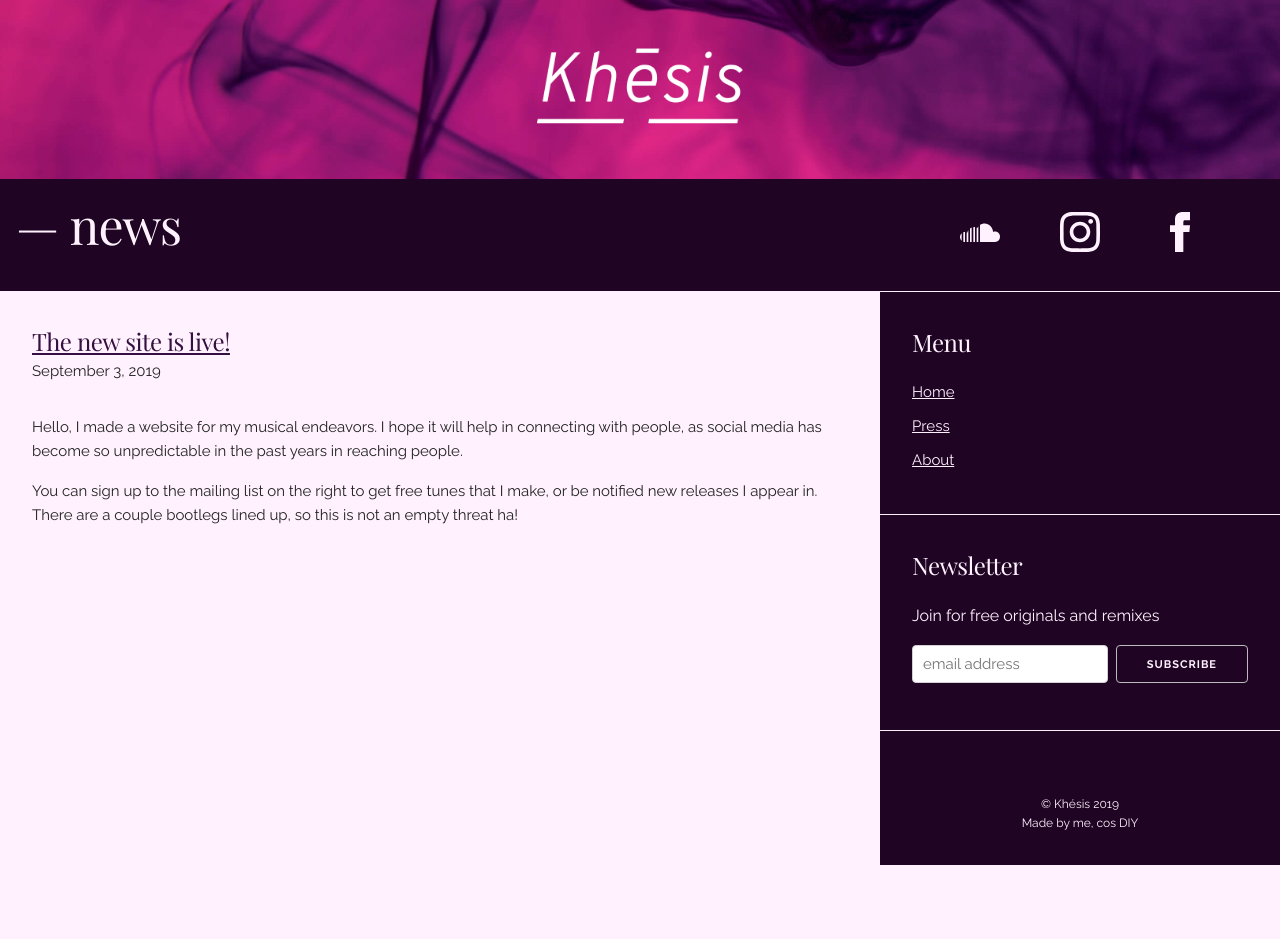
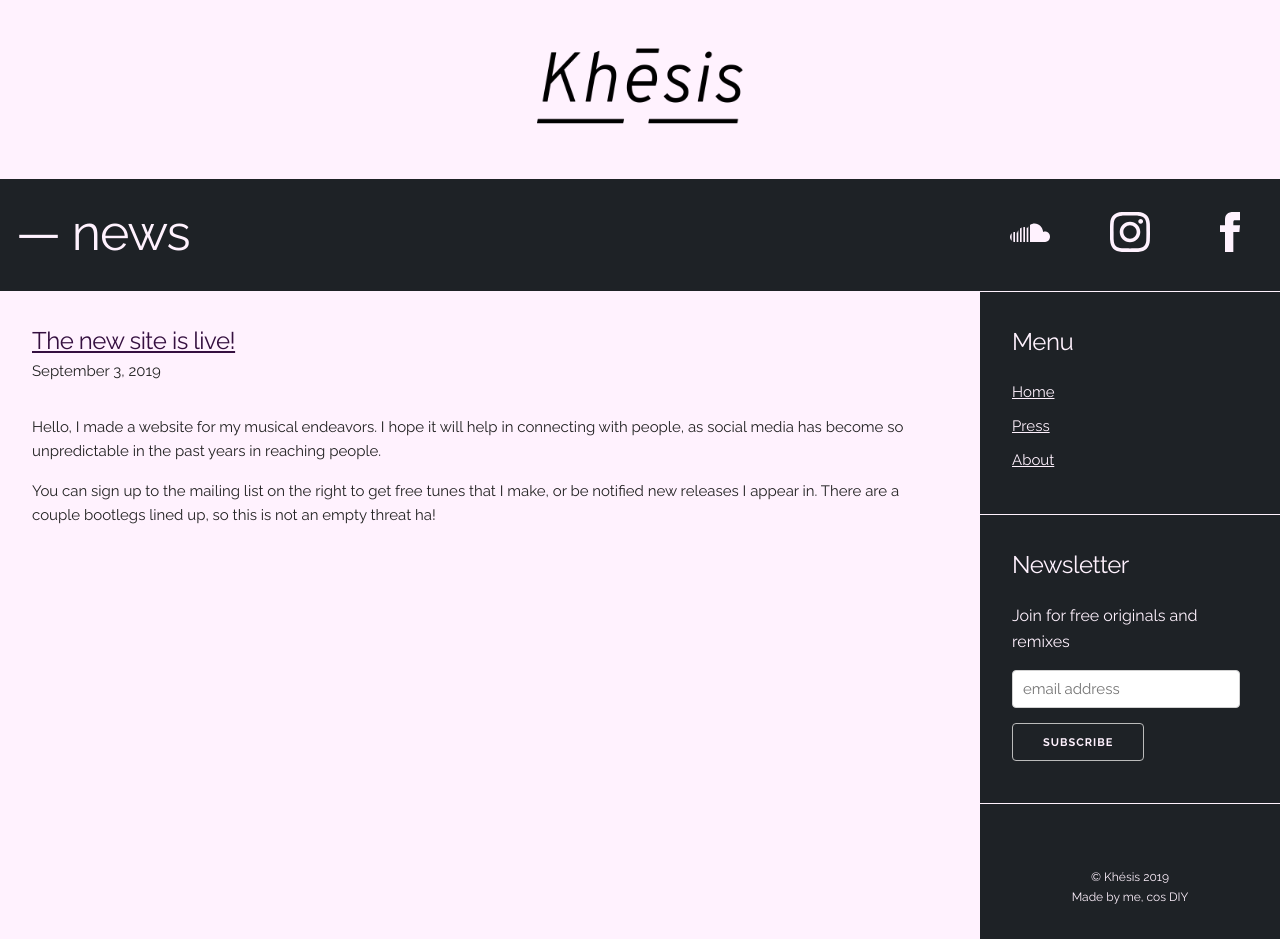
Before and after one commit to balinthaller/khesis, a Jekyll site: the page built from index.md, in a window 1280 px wide. Built offline with Jekyll 4.4.1, drawn with Linux system fonts in a browser that asks for light colours; before the commit the page ends 900 px from its top, so only the background shows below that.

Commit message:
get rid of header image and change colours

```diff
--- a/_includes/header.html
+++ b/_includes/header.html
@@ -1,3 +1,3 @@
 <header>
-    <a href="/" class="site-logo"><img alt="Khésis" src="{% link /assets/logo_white.png %}"/></a>
+    <a href="/" class="site-logo"><img alt="Khésis" src="{% link /assets/logo_black.png %}"/></a>
 </header>
--- a/_sass/base/_variables.scss
+++ b/_sass/base/_variables.scss
@@ -12,7 +12,7 @@ $bp-larger-than-desktophd : "min-width: 1200px" !default;
 // Colors
 //$light-grey: #efe2e3 !default;
 //$dark-grey: #181818 !default;
-$dark-grey: #1f0523 !default;
+$dark-grey: #1e2226 !default;
 $light-grey: #fff2fe !default;
 $primary-color: #33c3f0 !default;
 $secondary-color: #351040;
--- a/_sass/main.scss
+++ b/_sass/main.scss
@@ -28,12 +28,8 @@ p {
   margin-bottom: 16px;
 }
 
-h1, h2, h3, h4, h5, h6 {
-  font-family: 'Playfair Display', serif;
-}
-
 header {
-  background-image: url("/assets/header-img.jpg");
+  //background-image: url("/assets/header-img.jpg");
   background-repeat: no-repeat;
   background-size: cover;
   background-position: center;
@@ -68,8 +64,8 @@ header {
 
 .main-sidebar {
   background-color: $dark-grey;
-  width: 400px;
-  min-width: 400px;
+  width: 300px;
+  min-width: 300px;
 
   @include sm {
     width: 100%;
@@ -201,15 +197,19 @@ header {
   flex-direction: row;
   height: 112px;
 
+  h1 {
+    margin-bottom: 4px;
+  }
+
   h1::before {
     content: '— ';
   }
 
   @include sm {
     height: 88px;
-    h1 {
-      margin-bottom: 12px;
-    }
+    //h1 {
+    //  margin-bottom: 12px;
+    //}
   }
 
 }
```
Also changed, not shown: assets/logo_black.png (added).
